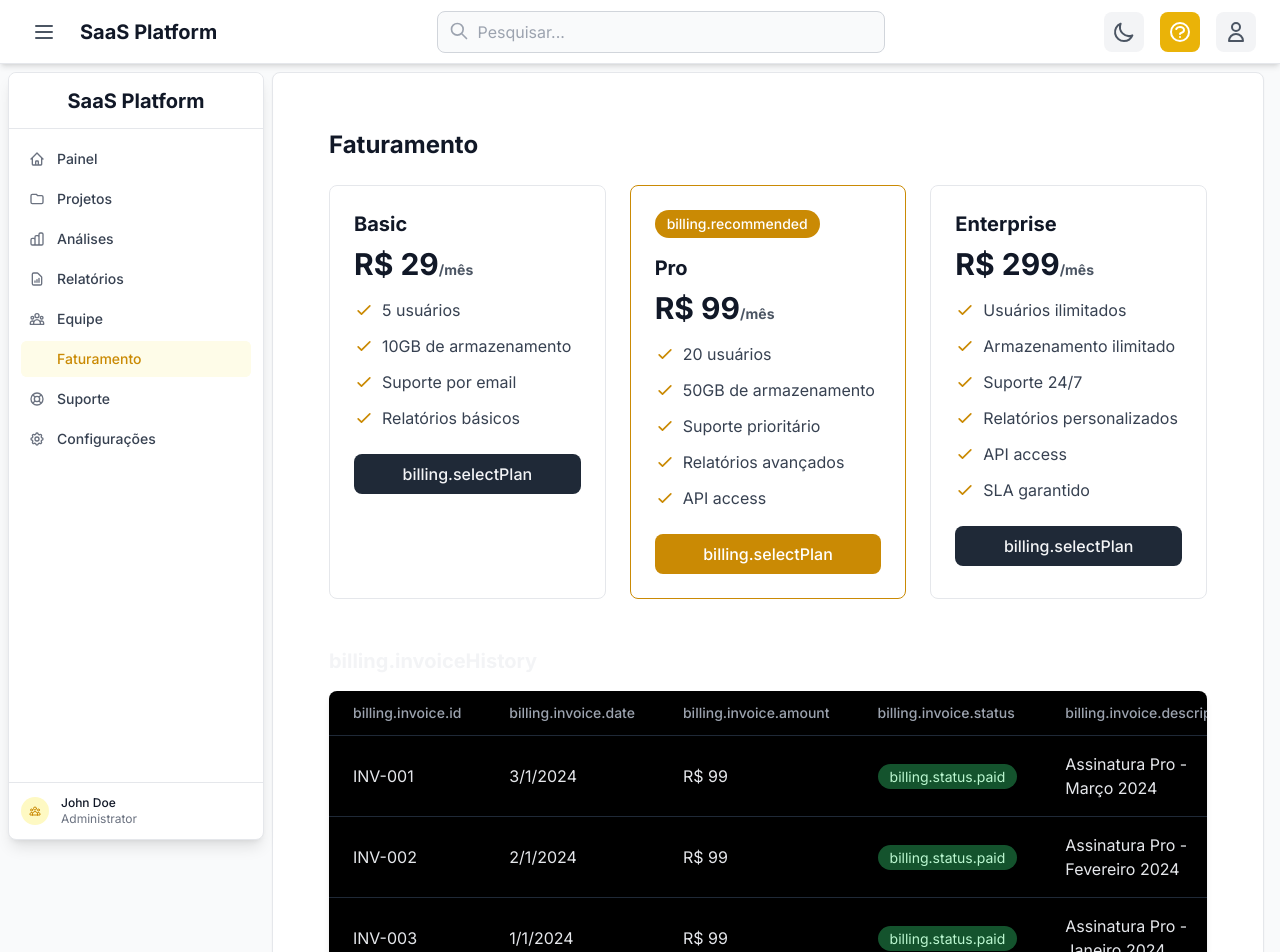
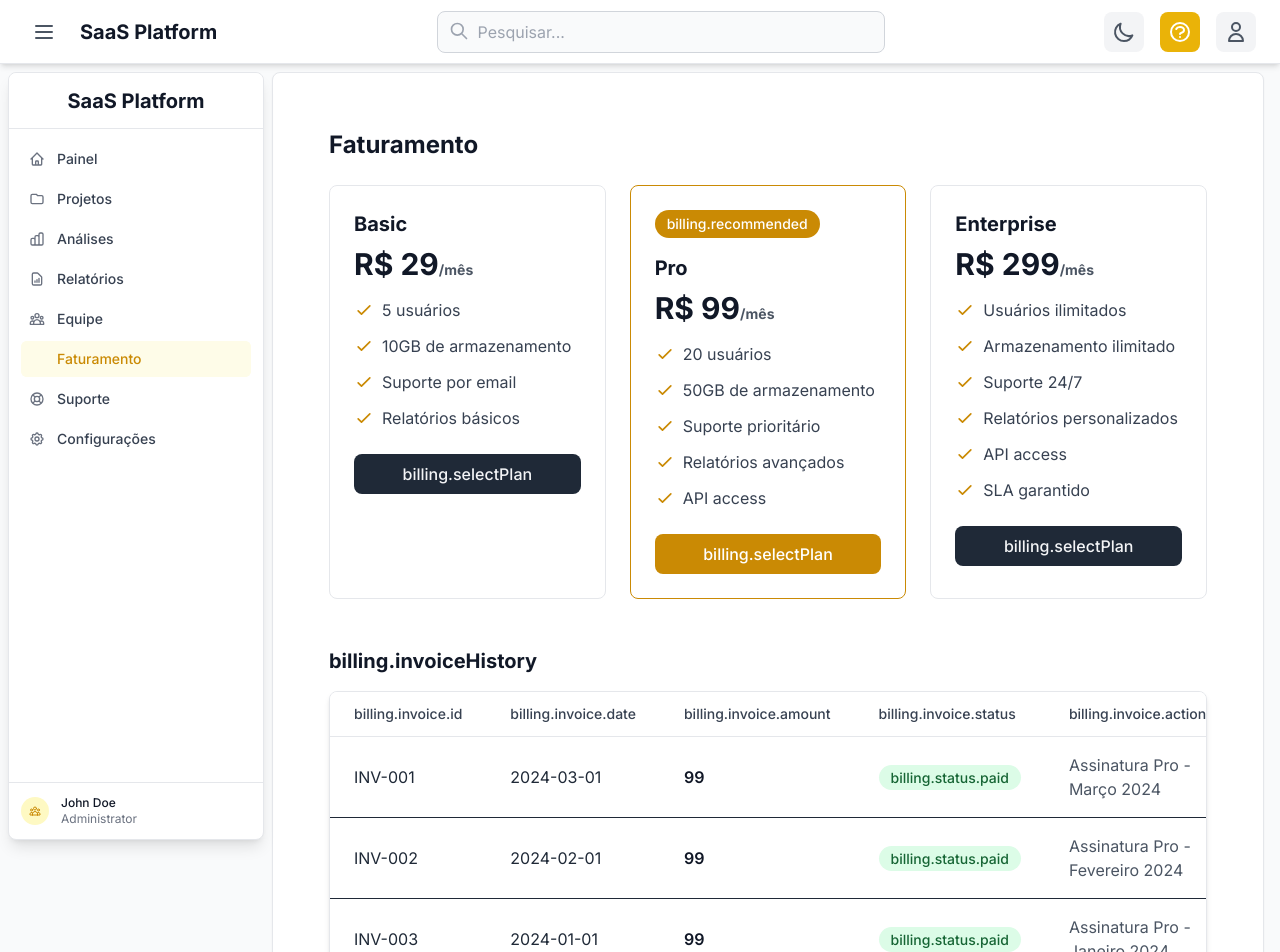
Before and after one commit to alencarconsultorias/template-saas-web, a Next.js app: page /billing in a window 1280 px wide. Shown: the top 952 px of the page. Built offline with nearby package versions, Linux system fonts and the light colour scheme; no server answers.

Commit message:
feat(TSAAS-105): darkmode

```diff
--- a/src/app/(dashboard)/billing/page.tsx
+++ b/src/app/(dashboard)/billing/page.tsx
@@ -143,27 +143,24 @@ export default function BillingPage() {
 
       {/* Histórico de Faturas */}
       <div>
-        <h2 className="text-xl font-bold text-gray-100 mb-4">{t("billing.invoiceHistory")}</h2>
-        <div className="bg-black rounded-lg shadow-md overflow-hidden">
+        <h2 className="text-xl font-bold text-gray-900 dark:text-gray-100 mb-4">{t("billing.invoiceHistory")}</h2>
+        <div className="bg-white dark:bg-black rounded-lg shadow-md border border-gray-200 dark:border-gray-800 overflow-x-auto">
           <table className="w-full">
             <thead>
-              <tr className="border-b border-gray-800">
-                <th className="px-6 py-3 text-left text-sm font-medium text-gray-400">
+              <tr className="border-b border-gray-200 dark:border-gray-800">
+                <th className="px-6 py-3 text-left text-sm font-medium text-gray-700 dark:text-gray-400">
                   {t("billing.invoice.id")}
                 </th>
-                <th className="px-6 py-3 text-left text-sm font-medium text-gray-400">
+                <th className="px-6 py-3 text-left text-sm font-medium text-gray-700 dark:text-gray-400">
                   {t("billing.invoice.date")}
                 </th>
-                <th className="px-6 py-3 text-left text-sm font-medium text-gray-400">
+                <th className="px-6 py-3 text-left text-sm font-medium text-gray-700 dark:text-gray-400">
                   {t("billing.invoice.amount")}
                 </th>
-                <th className="px-6 py-3 text-left text-sm font-medium text-gray-400">
+                <th className="px-6 py-3 text-left text-sm font-medium text-gray-700 dark:text-gray-400">
                   {t("billing.invoice.status")}
                 </th>
-                <th className="px-6 py-3 text-left text-sm font-medium text-gray-400">
-                  {t("billing.invoice.description")}
-                </th>
-                <th className="px-6 py-3 text-left text-sm font-medium text-gray-400">
+                <th className="px-6 py-3 text-left text-sm font-medium text-gray-700 dark:text-gray-400">
                   {t("billing.invoice.actions")}
                 </th>
               </tr>
@@ -171,25 +168,21 @@ export default function BillingPage() {
             <tbody>
               {invoices.map((invoice) => (
                 <tr key={invoice.id} className="border-b border-gray-800 hover:bg-gray-900/50">
-                  <td className="px-6 py-4 text-gray-200">{invoice.id}</td>
-                  <td className="px-6 py-4 text-gray-200">
-                    {new Date(invoice.date).toLocaleDateString()}
-                  </td>
-                  <td className="px-6 py-4 text-gray-200">R$ {invoice.amount}</td>
+                  <td className="px-6 py-4 text-gray-800 dark:text-gray-200">{invoice.id}</td>
+                  <td className="px-6 py-4 text-gray-800 dark:text-gray-200">{invoice.date}</td>
+                  <td className="px-6 py-4 text-gray-900 dark:text-gray-100 font-semibold">{invoice.amount}</td>
                   <td className="px-6 py-4">
-                    <span
-                      className={`px-3 py-1 rounded-full text-sm ${
-                        invoice.status === "paid"
-                          ? "bg-green-900 text-green-200"
-                          : invoice.status === "pending"
-                          ? "bg-yellow-900 text-yellow-200"
-                          : "bg-red-900 text-red-200"
-                      }`}
-                    >
+                    <span className={`px-3 py-1 rounded-full text-sm font-medium ${
+                      invoice.status === 'paid'
+                        ? 'bg-green-100 text-green-800 dark:bg-green-900 dark:text-green-200'
+                        : invoice.status === 'pending'
+                        ? 'bg-yellow-100 text-yellow-800 dark:bg-yellow-900 dark:text-yellow-200'
+                        : 'bg-red-100 text-red-800 dark:bg-red-900 dark:text-red-200'
+                    }`}>
                       {t(`billing.status.${invoice.status}`)}
                     </span>
                   </td>
-                  <td className="px-6 py-4 text-gray-200">{invoice.description}</td>
+                  <td className="px-6 py-4 text-gray-600 dark:text-gray-400">{invoice.description}</td>
                   <td className="px-6 py-4">
                     <button className="text-gray-400 hover:text-gold-600 transition-colors">
                       <svg
--- a/src/app/(dashboard)/support/page.tsx
+++ b/src/app/(dashboard)/support/page.tsx
@@ -72,26 +72,26 @@ export default function SupportPage() {
         ))}
       </div>
 
-      <div className="bg-black rounded-lg shadow-md overflow-hidden">
+      <div className="bg-white dark:bg-black rounded-lg shadow-md border border-gray-200 dark:border-gray-800 overflow-x-auto">
         <table className="w-full">
           <thead>
-            <tr className="border-b border-gray-800">
-              <th className="px-6 py-3 text-left text-sm font-medium text-gray-400">
+            <tr className="border-b border-gray-200 dark:border-gray-800">
+              <th className="px-6 py-3 text-left text-sm font-medium text-gray-700 dark:text-gray-400">
                 {t("support.table.ticket")}
               </th>
-              <th className="px-6 py-3 text-left text-sm font-medium text-gray-400">
+              <th className="px-6 py-3 text-left text-sm font-medium text-gray-700 dark:text-gray-400">
                 {t("support.table.status")}
               </th>
-              <th className="px-6 py-3 text-left text-sm font-medium text-gray-400">
+              <th className="px-6 py-3 text-left text-sm font-medium text-gray-700 dark:text-gray-400">
                 {t("support.table.priority")}
               </th>
-              <th className="px-6 py-3 text-left text-sm font-medium text-gray-400">
+              <th className="px-6 py-3 text-left text-sm font-medium text-gray-700 dark:text-gray-400">
                 {t("support.table.category")}
               </th>
-              <th className="px-6 py-3 text-left text-sm font-medium text-gray-400">
+              <th className="px-6 py-3 text-left text-sm font-medium text-gray-700 dark:text-gray-400">
                 {t("support.table.created")}
               </th>
-              <th className="px-6 py-3 text-left text-sm font-medium text-gray-400">
+              <th className="px-6 py-3 text-left text-sm font-medium text-gray-700 dark:text-gray-400">
                 {t("support.table.lastUpdate")}
               </th>
             </tr>
```
